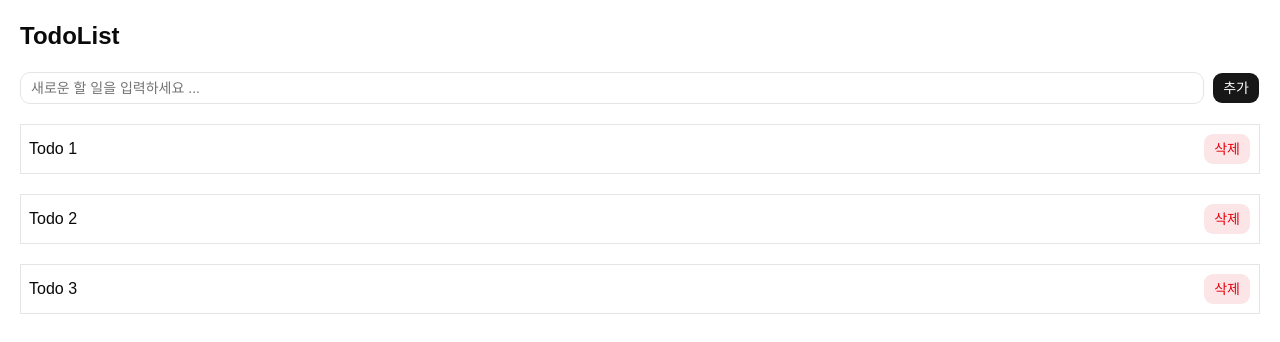
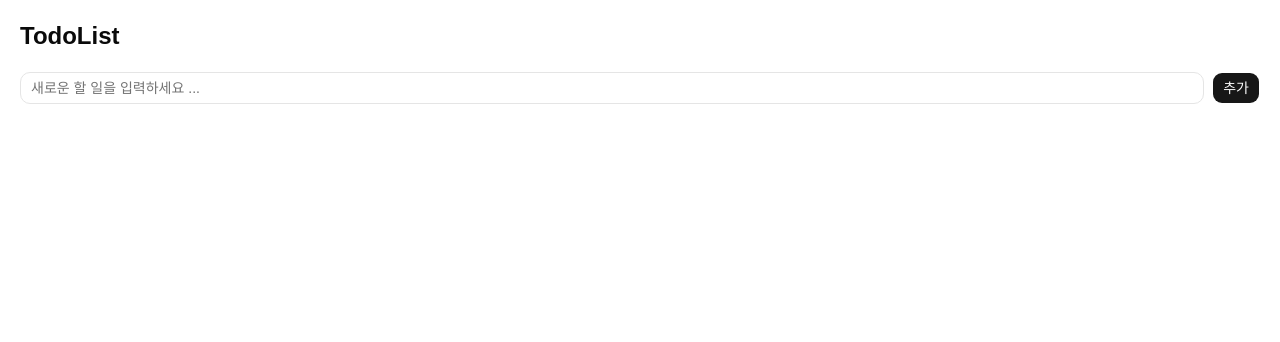
Before and after one commit to leehi9817/onebite-exam, a React (Vite) app: page /todolist in a window 1280 px wide. Shown: the top 342 px of the page. Built offline with nearby package versions, Linux system fonts and the light colour scheme.

Commit message:
feat: replace dummy todos with dynamic todos from store

```diff
--- a/src/pages/TodoListPage.tsx
+++ b/src/pages/TodoListPage.tsx
@@ -1,18 +1,15 @@
 import TodoEditor from "@/components/todo-list/todo-editor";
 import TodoItem from "@/components/todo-list/todo-item";
-
-const dummyTodos = [
-  { id: 1, content: "Todo 1" },
-  { id: 2, content: "Todo 2" },
-  { id: 3, content: "Todo 3" },
-];
+import { useTodos } from "@/store/todos";
 
 export default function TodoListPage() {
+  const todos = useTodos();
+
   return (
     <div className="flex flex-col gap-5 p-5">
       <h1 className="text-2xl font-bold">TodoList</h1>
       <TodoEditor />
-      {dummyTodos.map((todo) => (
+      {todos.map((todo) => (
         <TodoItem key={todo.id} {...todo} />
       ))}
     </div>
```
